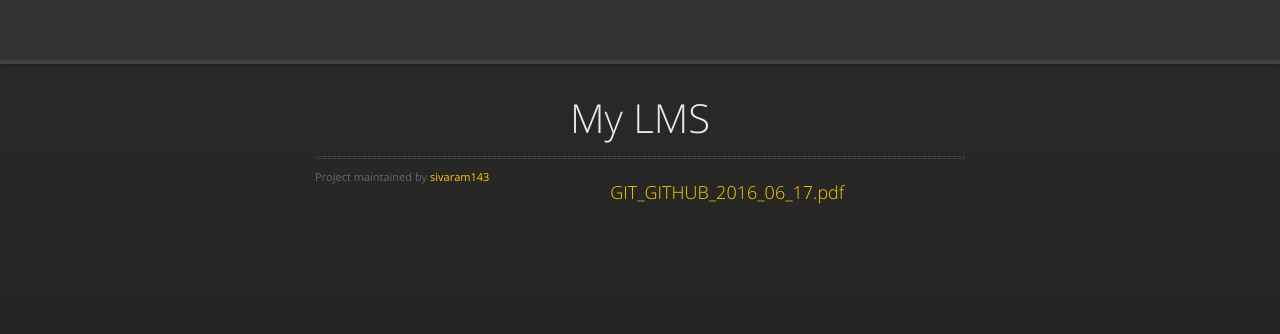
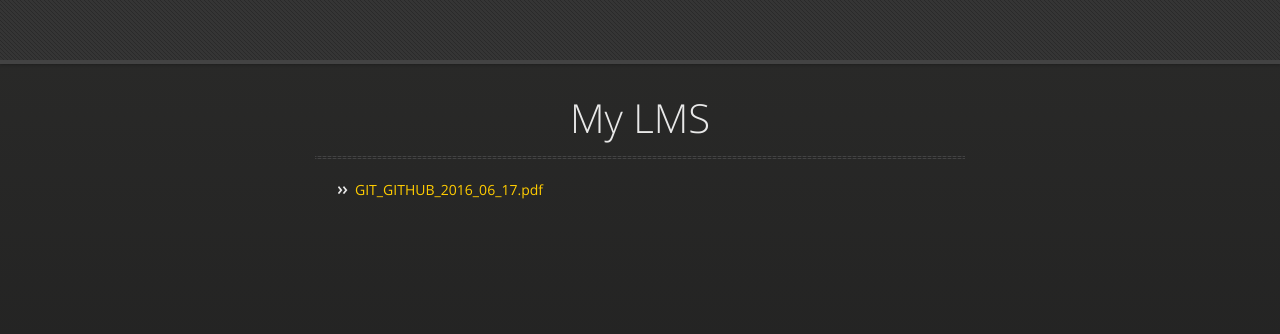
Before and after one commit to sivaram143/my_lms, a plain HTML site: page index.html in a window 1280 px wide. Drawn offline with nearby package versions, Linux system fonts and the light colour scheme.

Commit message:
updated ...

```diff
--- a/index.html
+++ b/index.html
@@ -34,11 +34,17 @@
           <h1>My LMS</h1>
           <p></p>
           <hr>
-          <span class="credits left">Project maintained by <a href="https://github.com/sivaram143">sivaram143</a></span>
+          <!--<span class="credits left">Project maintained by <a href="https://github.com/sivaram143">sivaram143</a></span>-->
         <!--  <span class="credits right">Hosted on GitHub Pages &mdash; Theme by <a href="https://twitter.com/michigangraham">mattgraham</a></span>-->
         <!--</div>-->
 
-        <p><a href="https://sivaram143.github.io/my_lms/GIT_GITHUB_2016_06_17.pdf">GIT_GITHUB_2016_06_17.pdf</a></p>
+        <p>
+          <ul>
+              <li>
+                <a href="https://sivaram143.github.io/my_lms/GIT_GITHUB_2016_06_17.pdf">GIT_GITHUB_2016_06_17.pdf</a></p>
+              </li>
+          </ul>
+        </p>
       </section>
 
     </div>
```
